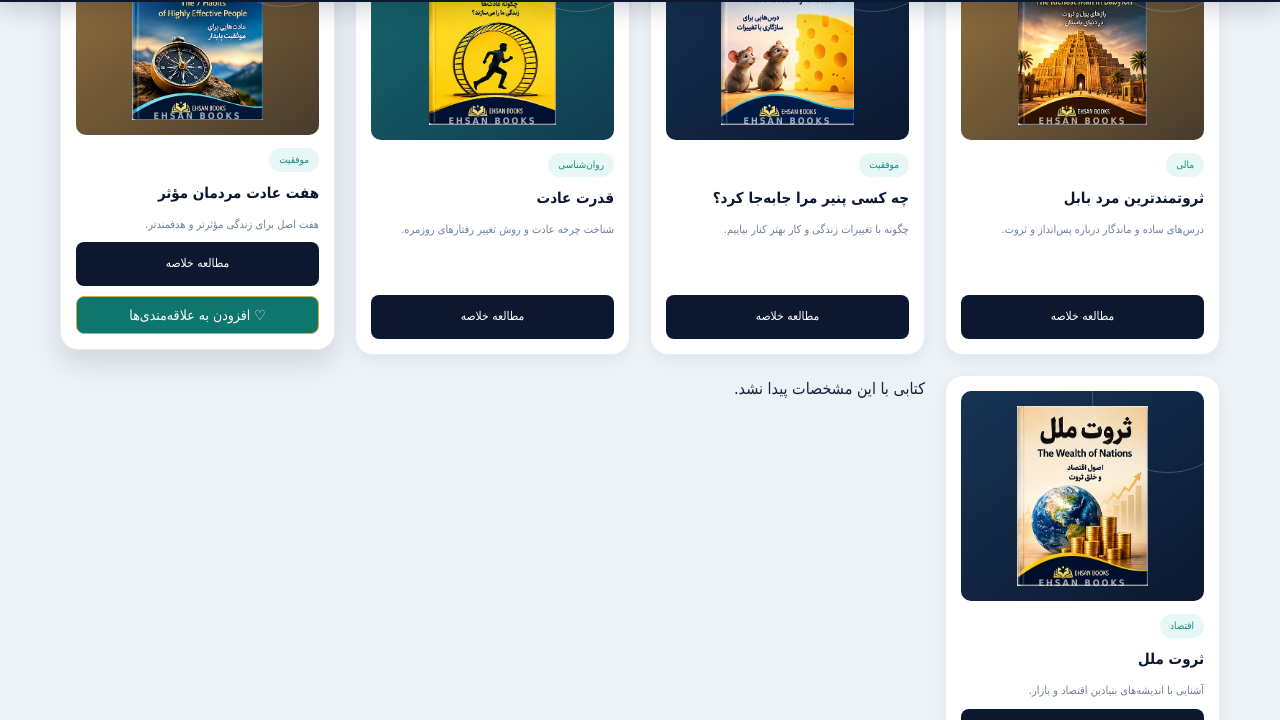
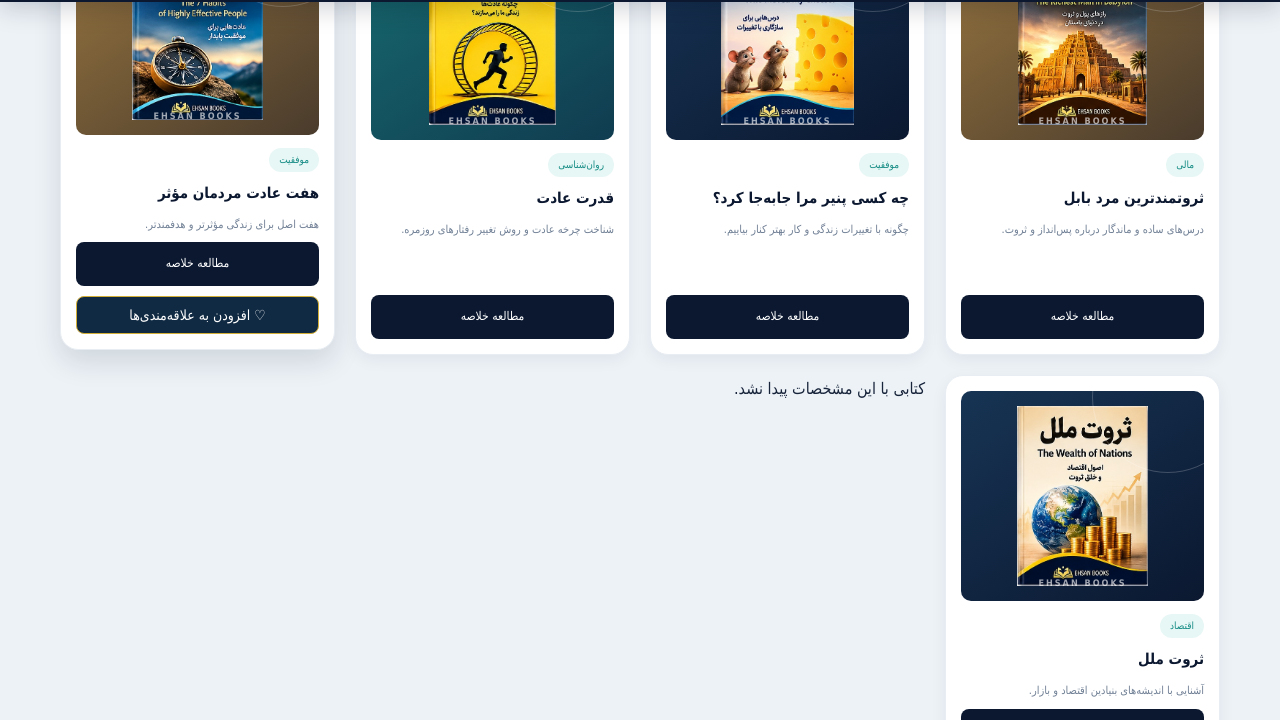
Before and after one commit to mojtabaloloei2-ship-it/Ehsan_Books, a plain HTML site: page index.html in a window 1280 px wide. In both pictures the pointer is over the button "♡ افزودن به علاقه‌مندی‌ها". Shown: the part 2736-3456 px from the top of the page. Drawn offline with Linux system fonts and the light colour scheme.

Commit message:
Update index.html

```diff
--- a/index.html
+++ b/index.html
@@ -472,7 +472,7 @@ footer p{font-size:12px;color:#b6c6d6}
 }
 
 .favorite-btn:hover {
-  background: #0f766e;
+  background: #102a43;
   color: #ffffff;
 }
 </style>
```
